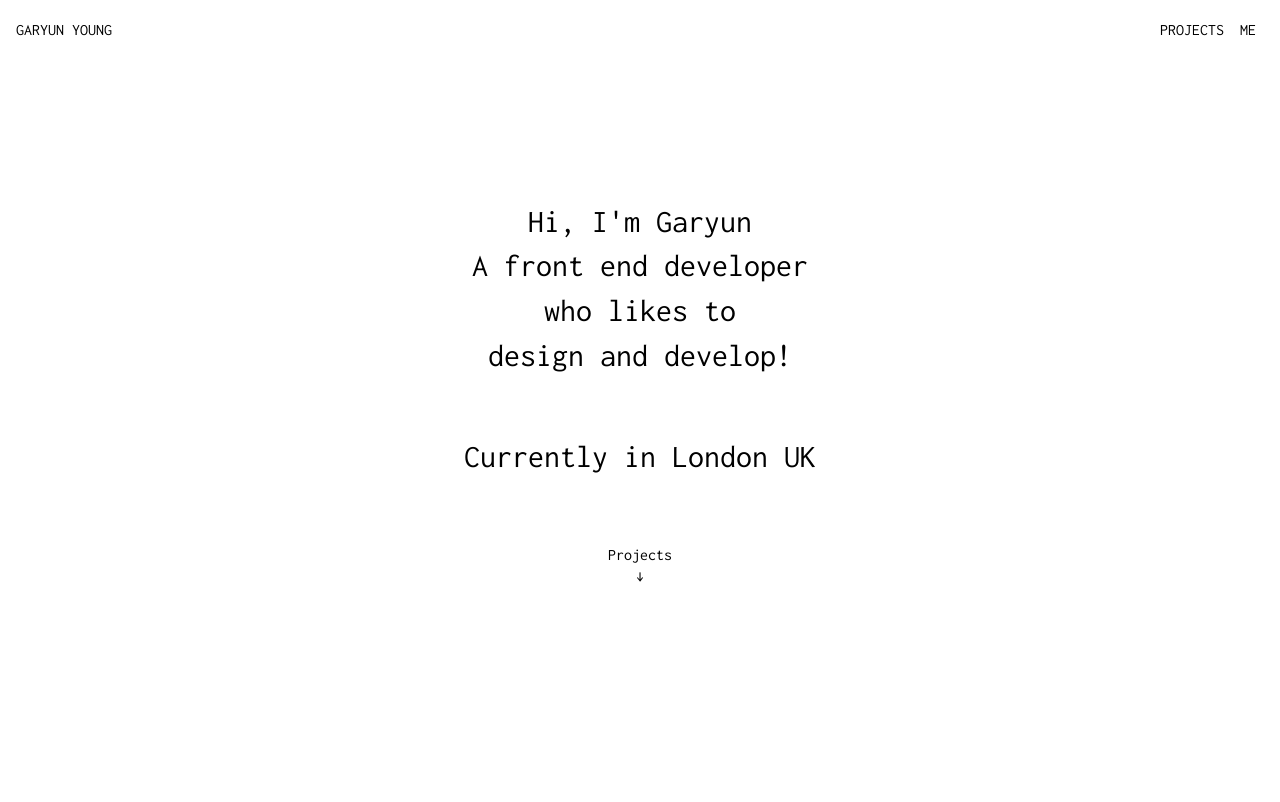
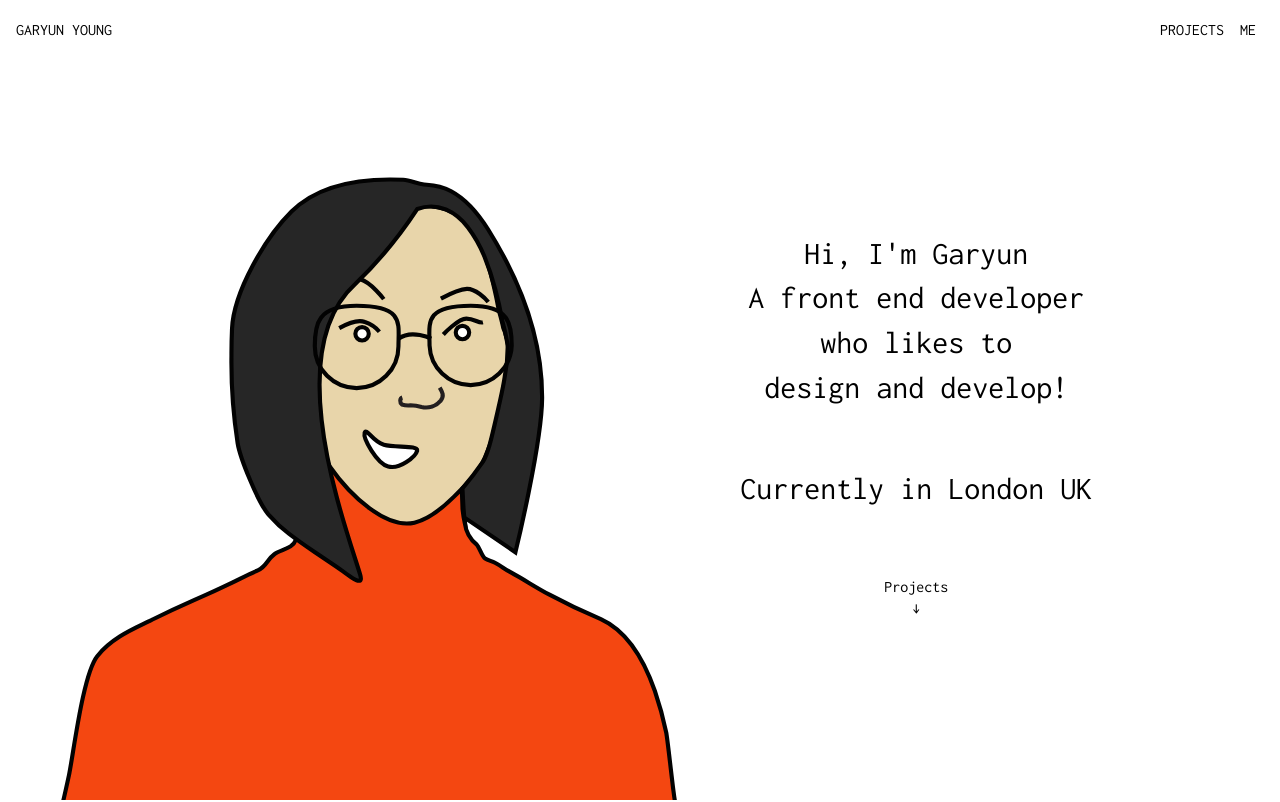
Before and after one commit to garyunyoung/portfolio, a React (Create React App) app: page / in a window 1280 px wide. Shown: the top 802 px of the page. Built offline with nearby package versions, Linux system fonts and the light colour scheme.

Commit message:
Add profile illustration

```diff
--- a/src/About.js
+++ b/src/About.js
@@ -7,7 +7,7 @@ export default function About() {
     <section id="about" className="about">
       <div className="about__content">
         <div className="about__header-image">
-          {/* <img className="about__image" src={profileIllustration} /> */}
+          <img className="about__image" src={profileIllustration} />
           <p className="about__header-text">
             Hi, <br /> Nice to meet you!
           </p>
--- a/src/Home.js
+++ b/src/Home.js
@@ -1,8 +1,9 @@
 import React from "react";
-import "./stylesheets/Home.scss";
 import NavBar from "./components/NavBar";
 import Project from "./Projects";
 import About from "./About";
+import profileIllustration from "./images/profile-illustration.svg";
+import "./stylesheets/Home.scss";
 
 export default function Home() {
   return (
@@ -11,6 +12,7 @@ export default function Home() {
       <main>
         <section className="home">
           <div className="home__content">
+            <img className="home__image home__image--desktop" alt="" src={profileIllustration}/>
             <div className="home__text">
               <p>
                 Hi, I'm Garyun
@@ -20,6 +22,7 @@ export default function Home() {
               <div className="home__currently-text">
                 <p>Currently in London UK</p>
               </div>
+              <img className="home__image" alt="" src={profileIllustration} />
               <div className="home__projects-text">
                 <a href="/#projects">
                   <p>Projects</p>
--- a/src/stylesheets/Home.scss
+++ b/src/stylesheets/Home.scss
@@ -1,18 +1,25 @@
 @import "./Variables.scss";
-
 .home__content {
   height: calc(100vh - #{$site-header-height-mobile});
   display: flex;
   flex-flow: column;
   align-items: center;
   justify-content: center;
-
   text-align: center;
   padding: 0 $side-padding-mobile;
 }
 
+.home__image {
+  width: 70%;
+  margin-top: 16px;
+}
+
+.home__image--desktop {
+  display: none;
+}
+
 .home__text {
-  font-size: 24px;
+  font-size: 22px;
   line-height: 1.4;
   margin-bottom: 1em;
 }
@@ -23,13 +30,13 @@
 
 .home__projects-text {
   font-size: 16px;
-  margin: 32px auto 0;
-
   width: max-content;
   padding: 8px 16px;
+  margin: 8px auto 0;
 
   &:hover {
-    border-bottom: 1px solid $link-underline;
+    background-color: $hover-background;
+    outline: 1px solid $hover-outline;
   }
 }
 
@@ -41,16 +48,23 @@
     padding: 0 26px;
   }
 
+  .home__image {
+    display: none;
+  }
+
+  .home__image--desktop {
+    display: block;
+    width: 56%;
+  }
+
   .home__text {
     font-size: 32px;
-
     height: 100%;
     display: flex;
     flex-flow: column;
     justify-content: center;
     flex-grow: 1;
-
-    margin-top: 56px;
+    margin: 56px auto 0 -11%;
   }
 
   .home__currently-text {
```
